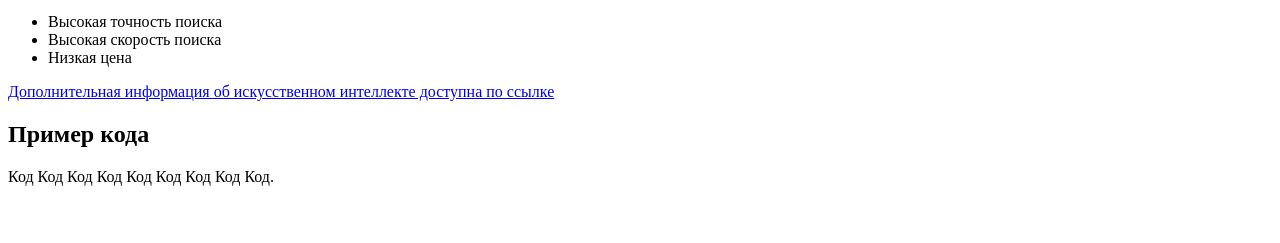
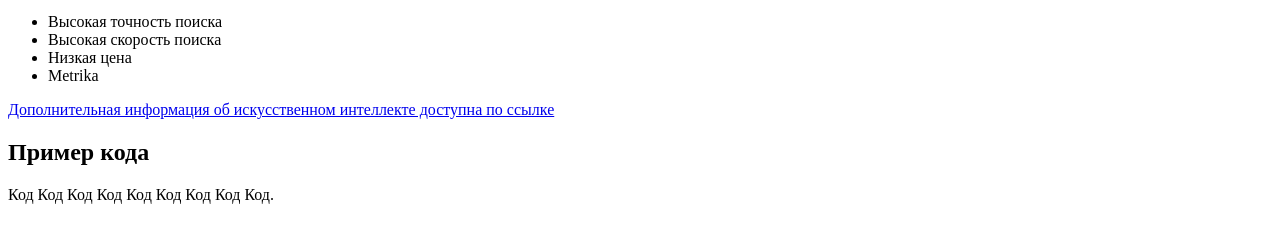
Before and after one commit to Dmitruzd21/remote-demo, a plain HTML site: page index.html in a window 1280 px wide. Shown: the part 413-656 px from the top of the page. Drawn offline with Linux system fonts and the light colour scheme.

Commit message:
Metrika added

```diff
--- a/index.html
+++ b/index.html
@@ -8,6 +8,7 @@
     <li>Высокая точность поиска</li>
     <li>Высокая скорость поиска</li>
     <li>Низкая цена</li>
+    <li>Metrika</li>
  </ul>
 
   <a href="https://ru.wikipedia.org/wiki/Искусственный_интеллект">Дополнительная информация об искусственном интеллекте доступна по ссылке</a>
```
